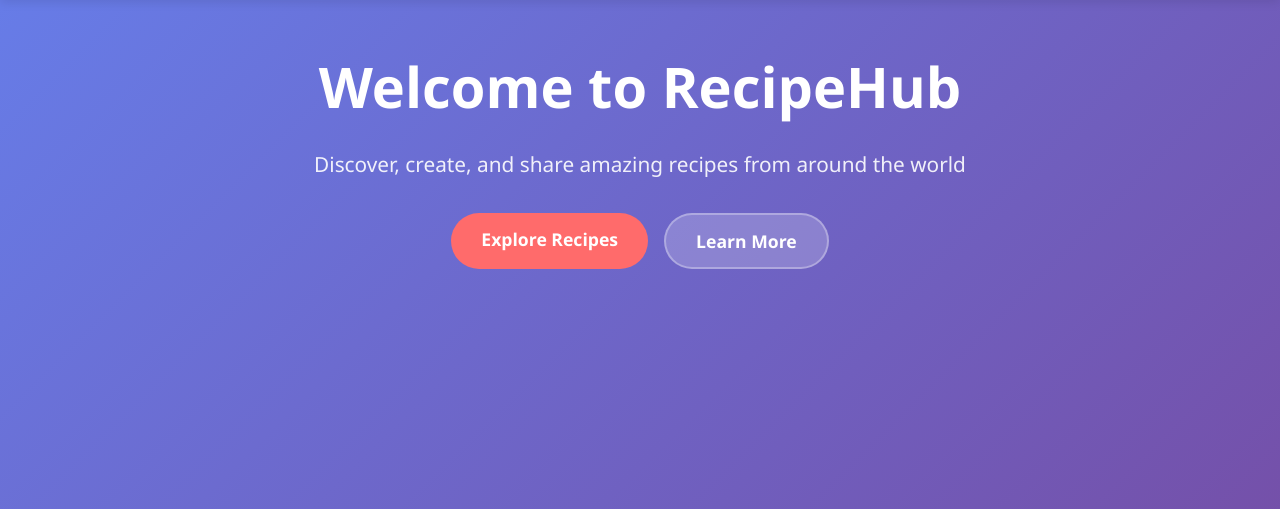
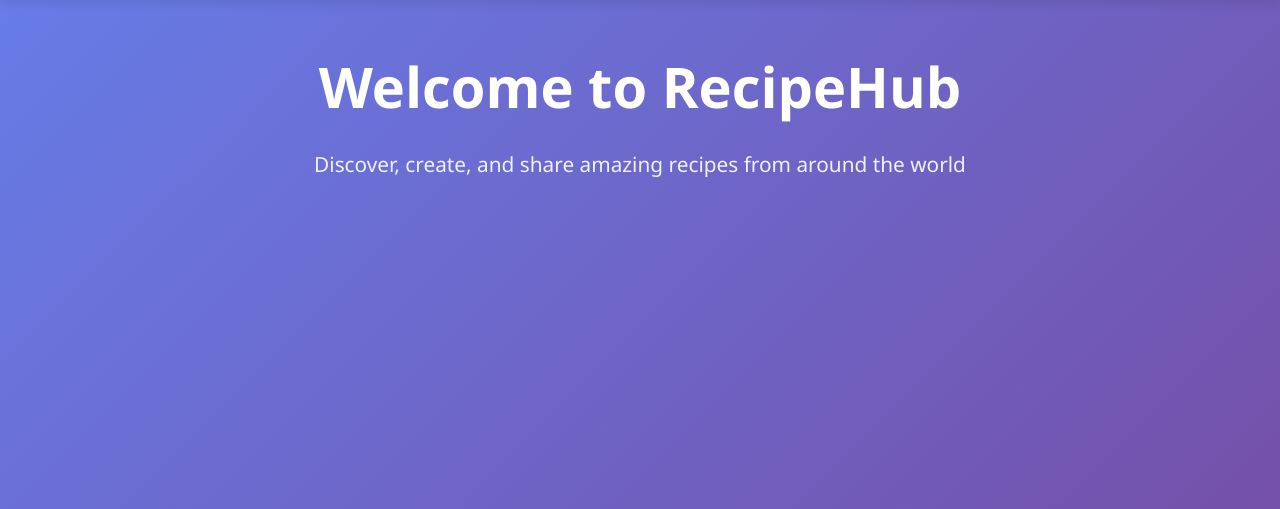
Before and after one commit to Bre-Wonder/Recipe-App-Achievment, a Django app: page / in a window 1280 px wide. Shown: the part 78-587 px from the top of the page. Run offline with Django 5.2, Linux system fonts and the light colour scheme.

Commit message:
updated recipe home screen

```diff
--- a/Acheivement 2/A2_Recipe_App/src/recipeApp/templates/recipeApp/recipe_home.html
+++ b/Acheivement 2/A2_Recipe_App/src/recipeApp/templates/recipeApp/recipe_home.html
@@ -162,10 +162,6 @@
         <div class="container">
             <h1>Welcome to RecipeHub</h1>
             <p>Discover, create, and share amazing recipes from around the world</p>
-            <div class="cta-buttons">
-                <a href="#recipes" class="btn btn-primary">Explore Recipes</a>
-                <a href="#about" class="btn btn-secondary">Learn More</a>
-            </div>
         </div>
     </section>
 </body>
```
